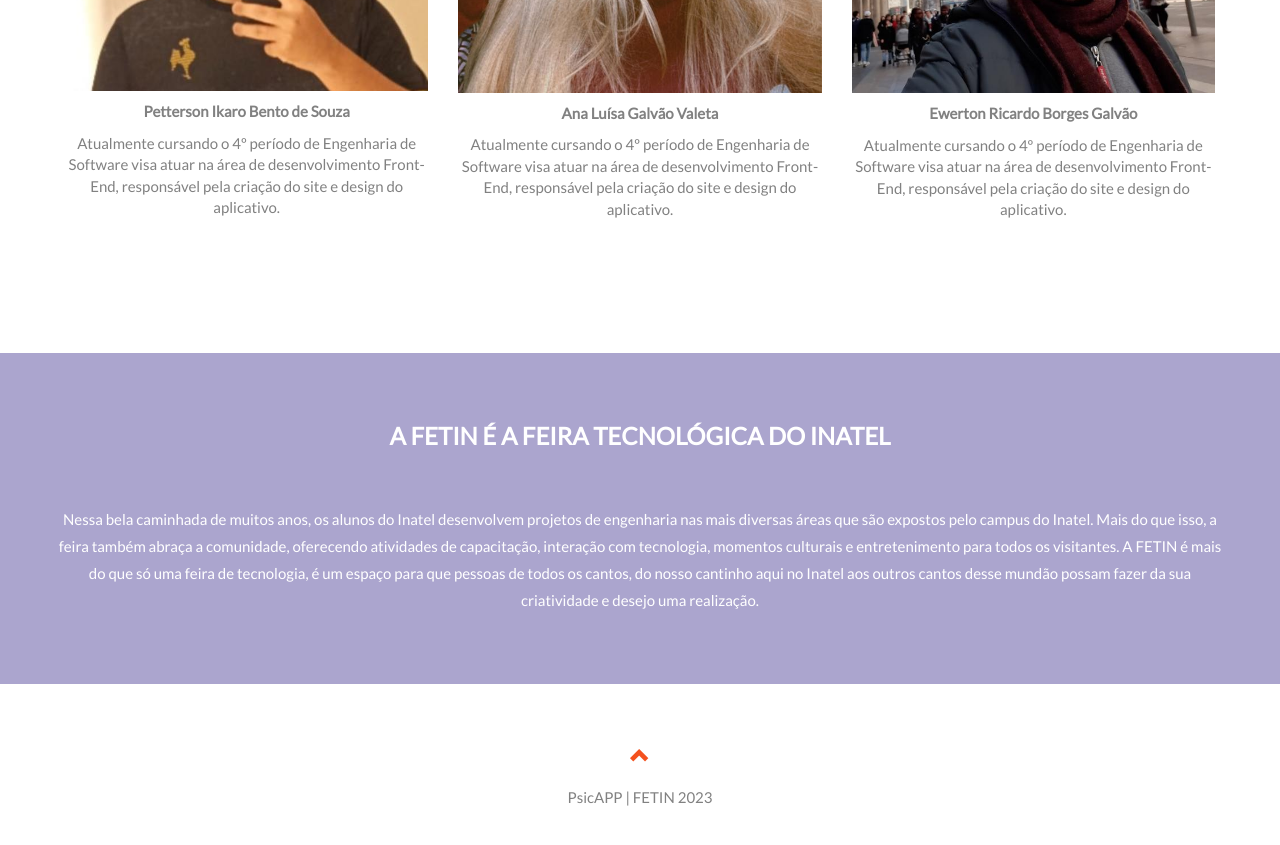
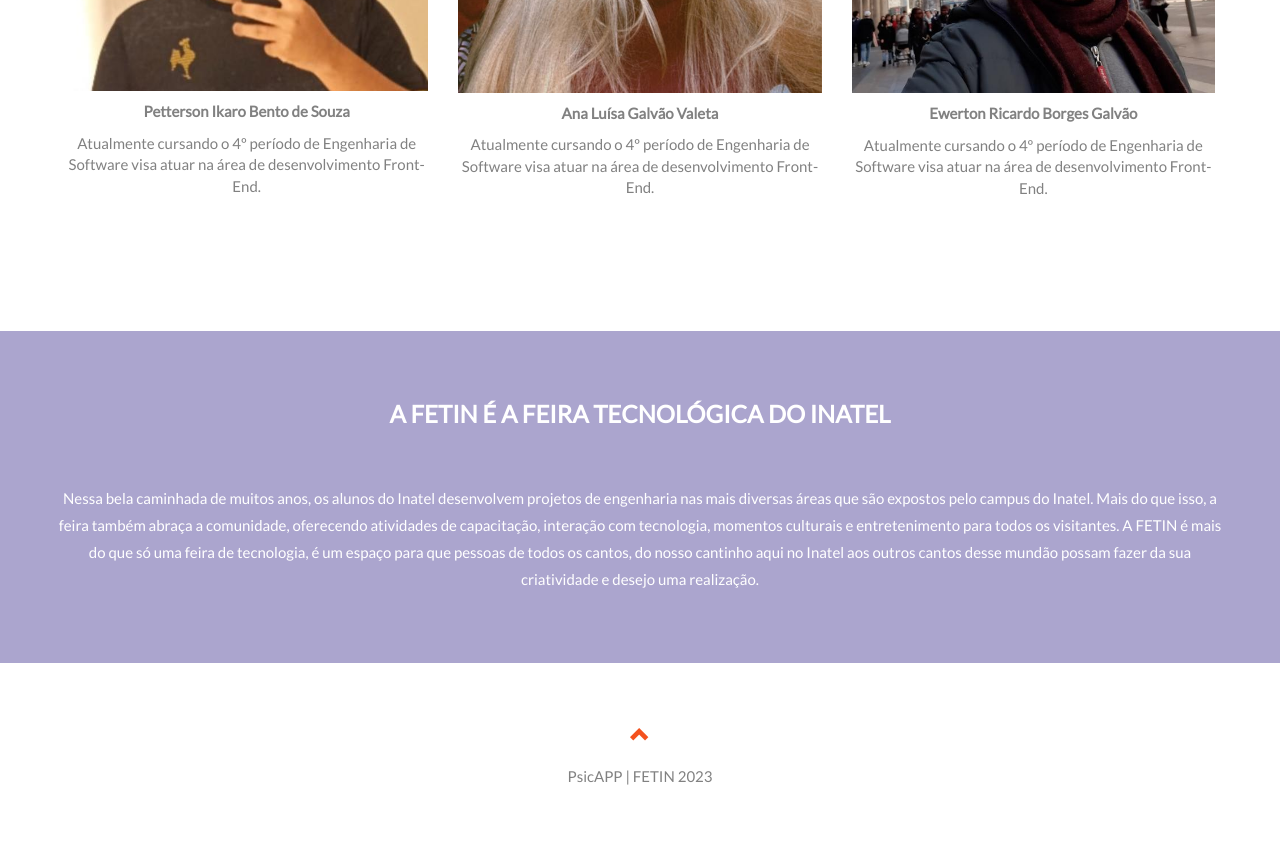
Before and after one commit to anagvaleta/psicapp, a plain HTML site: page index.html in a window 1280 px wide. Shown: the part 1360-2205 px from the top of the page. Drawn offline with nearby package versions, Linux system fonts and the light colour scheme.

Commit message:
Update index.html

```diff
--- a/index.html
+++ b/index.html
@@ -245,21 +245,21 @@
       <div class="thumbnail">
         <img src="pett.jpg" alt="Pett" width="400" height="300">
         <p><strong>Petterson Ikaro Bento de Souza</strong></p>
-        <p>Atualmente cursando o 4º período de Engenharia de Software visa atuar na área de desenvolvimento Front-End, responsável pela criação do site e design do aplicativo.</p>
+        <p>Atualmente cursando o 4º período de Engenharia de Software visa atuar na área de desenvolvimento Front-End.</p>
       </div>
     </div>
     <div class="col-sm-4">
       <div class="thumbnail">
         <img src="nana.jpg" alt="Nana" width="400" height="300">
         <p><strong>Ana Luísa Galvão Valeta</strong></p>
-        <p>Atualmente cursando o 4º período de Engenharia de Software visa atuar na área de desenvolvimento Front-End, responsável pela criação do site e design do aplicativo.</p>
+        <p>Atualmente cursando o 4º período de Engenharia de Software visa atuar na área de desenvolvimento Front-End.</p>
       </div>
     </div>
     <div class="col-sm-4">
       <div class="thumbnail">
         <img src="ewerton.jpg" alt="Ewerton" width="400" height="300">
         <p><strong>Ewerton Ricardo Borges Galvão</strong></p>
-        <p>Atualmente cursando o 4º período de Engenharia de Software visa atuar na área de desenvolvimento Front-End, responsável pela criação do site e design do aplicativo.</p>
+        <p>Atualmente cursando o 4º período de Engenharia de Software visa atuar na área de desenvolvimento Front-End.</p>
       </div>
     </div>
   </div><br>
```
